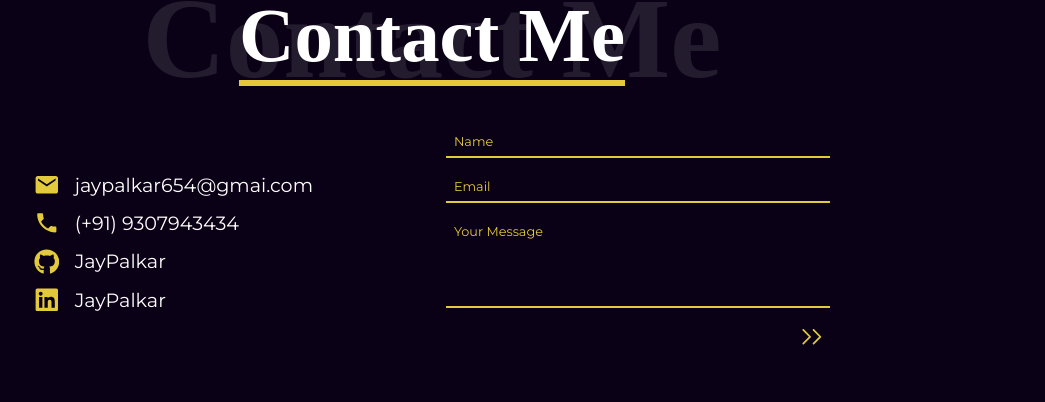
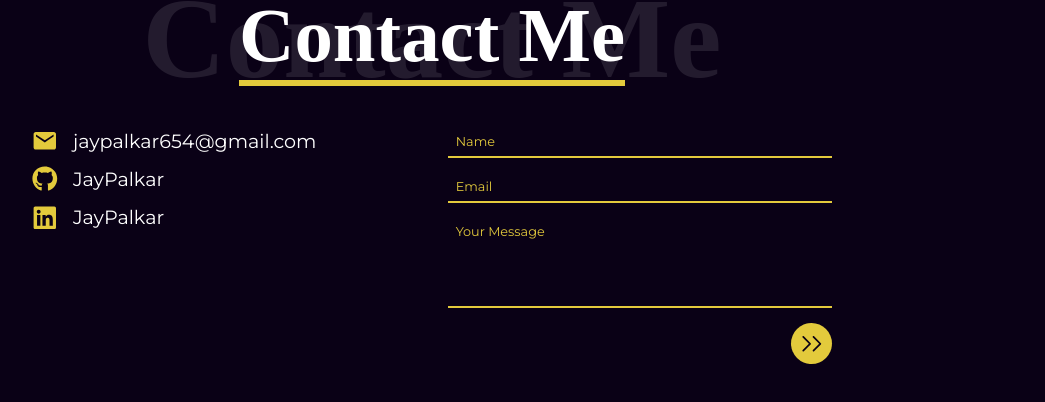
Before and after one commit to JayPalkar/Portfolio, a React (Vite) app: page / in a window 1280 px wide. Shown: the part 2193-2595 px from the top of the page, without its empty margins (208-1253 px from the left). Built offline with nearby package versions, Linux system fonts and the light colour scheme; a web font is replaced by a local one.

Commit message:
added emailjs and tositfy for the contact me form

```diff
--- a/package.json
+++ b/package.json
@@ -10,9 +10,12 @@
     "preview": "vite preview"
   },
   "dependencies": {
+    "@emailjs/browser": "^4.4.1",
+    "axios": "^1.7.9",
     "react": "^18.3.1",
     "react-dom": "^18.3.1",
-    "react-icons": "^5.3.0"
+    "react-icons": "^5.3.0",
+    "react-toastify": "^10.0.6"
   },
   "devDependencies": {
     "@eslint/js": "^9.15.0",
--- a/src/components/contactme/contact.css
+++ b/src/components/contactme/contact.css
@@ -18,7 +18,7 @@
   padding: 2% 3%;
   display: flex;
   justify-content: space-evenly;
-  align-items: center;
+  align-items: start;
 }
 
 .socials {
@@ -83,11 +83,30 @@ textarea {
 }
 
 .buttonContainer button {
+  display: flex;
+  justify-content: center;
+  align-items: center;
+  padding: 2%;
+  border-radius: 50%;
   background-color: transparent;
   border: none;
   cursor: pointer;
-  color: #e3ca3c;
+  background-color: #e3ca3c;
+  color: #0a0116;
   font-size: 2vw;
+}
+
+.loadingIcon {
+  animation: loading 1s ease-in-out infinite;
+}
+
+@keyframes loading {
+  0% {
+    transform: rotate(0deg);
+  }
+  100% {
+    transform: rotate(360deg);
+  }
 }
 
 @media (max-width: 768px) {
--- a/src/components/contactme/page.jsx
+++ b/src/components/contactme/page.jsx
@@ -1,26 +1,76 @@
 import { IoMdMail } from "react-icons/io";
 import "./contact.css";
-import { MdPhone } from "react-icons/md";
 import { FaGithub, FaLinkedin } from "react-icons/fa";
 import { RxDoubleArrowRight } from "react-icons/rx";
+import { useState } from "react";
+import axios from "axios";
+import { RiLoaderFill } from "react-icons/ri";
+import { ToastContainer, toast } from "react-toastify";
+import "react-toastify/dist/ReactToastify.css";
 
 const ContactMe = () => {
+  const [name, setName] = useState("");
+  const [email, setEmail] = useState("");
+  const [message, setMessage] = useState("");
+  const [loading, setLoading] = useState(false);
+
+  const successNotification = () => toast.success("Email sent successfully");
+  const warningNotification = () =>
+    toast.warning("Please fill all the fields before sending the email");
+  const errorNotification = () =>
+    toast.error("There was some server error, Please try again later");
+
+  const handleSendEmail = async () => {
+    setLoading(true);
+
+    if (name === "" || email === "" || message === "") {
+      warningNotification();
+      setLoading(false);
+    } else {
+      const serviceId = "service_zyw3c5d";
+      const templateId = "template_v9c4xpf";
+      const publicKey = "4rddniZGB4WWiBR7D";
+
+      const data = {
+        service_id: serviceId,
+        template_id: templateId,
+        user_id: publicKey,
+        template_params: {
+          from_name: name,
+          from_email: email,
+          to_name: "Jay Palkar",
+          message: message,
+        },
+      };
+      try {
+        const response = await axios.post(
+          "https://api.emailjs.com/api/v1.0/email/send",
+          data
+        );
+        console.log(response);
+        successNotification();
+        setLoading(false);
+      } catch (error) {
+        errorNotification();
+        console.error(error);
+      }
+    }
+  };
+
   return (
     <section id="contact" className="contactSection">
+      <ToastContainer position="top-center" />
       <div className="contactHeader">
         <h1 className="backDrop">Contact Me</h1>
         <h1 className="fair">Contact Me</h1>
       </div>
       <div className="socialAndFormContainer">
         <div className="socials">
-          <a href="#">
+          <a href="mailto:jaypalkar654@gmail.com">
             <IoMdMail className="socialIcons" />
-            <p className="socialText">jaypalkar654@gmai.com</p>
+            <p className="socialText">jaypalkar654@gmail.com</p>
           </a>
-          <a href="#">
-            <MdPhone className="socialIcons" />
-            <p className="socialText">(+91) 9307943434</p>
-          </a>
+
           <a href="https://github.com/JayPalkar">
             <FaGithub className="socialIcons" />
             <p className="socialText">JayPalkar</p>
@@ -31,17 +81,32 @@ const ContactMe = () => {
           </a>
         </div>
         <div className="formContainer">
-          <input type="text" placeholder="Name" />
-          <input type="email" placeholder="Email" />
+          <input
+            type="text"
+            placeholder="Name"
+            onChange={(e) => {
+              setName(e.target.value);
+            }}
+          />
+          <input
+            type="email"
+            placeholder="Email"
+            onChange={(e) => {
+              setEmail(e.target.value);
+            }}
+          />
           <textarea
             name=""
             id=""
             placeholder="Your Message"
             rows={5}
+            onChange={(e) => {
+              setMessage(e.target.value);
+            }}
           ></textarea>
           <div className="buttonContainer">
-            <button>
-              <RxDoubleArrowRight />
+            <button onClick={handleSendEmail}>
+              {loading ? <RiLoaderFill className="loadingIcon"/> : <RxDoubleArrowRight />}
             </button>
           </div>
         </div>
```
Also changed, not shown: 1 other file (tests, documents, lock files or other folders).
